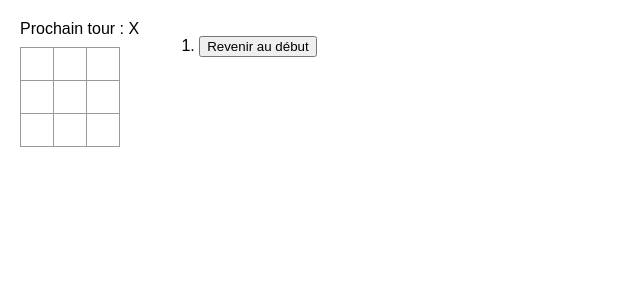
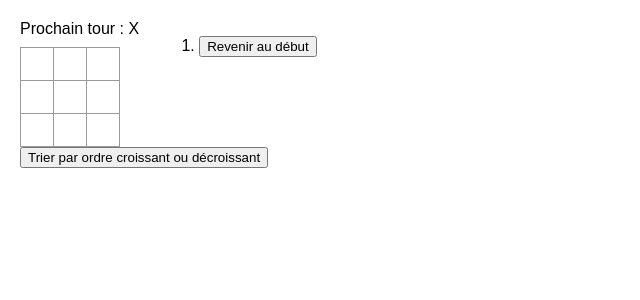
Before and after one commit to IDGHIM/Tic-Tac-Toe, a React (Create React App) app: page / in a window 1280 px wide. Shown: the top 300 px of the page, without its empty margins (0-640 px from the left). Built offline with nearby package versions, Linux system fonts and the light colour scheme.

Commit message:
button to sort moves in ascending or descending order created

```diff
--- a/src/App.js
+++ b/src/App.js
@@ -83,6 +83,7 @@ export default function Game() {
   });
 
   return (
+    <>
     <div className="game">
       <div className="game-board">
         <Board xIsNext={xIsNext} squares={currentSquares} onPlay={handlePlay} />
@@ -91,6 +92,7 @@ export default function Game() {
         <ol>{moves}</ol>
       </div>
     </div>
+    <button>Trier par ordre croissant ou décroissant</button></>
   );
 }
 
```
Also changed, not shown: 2 other files (tests, documents, lock files or other folders).
